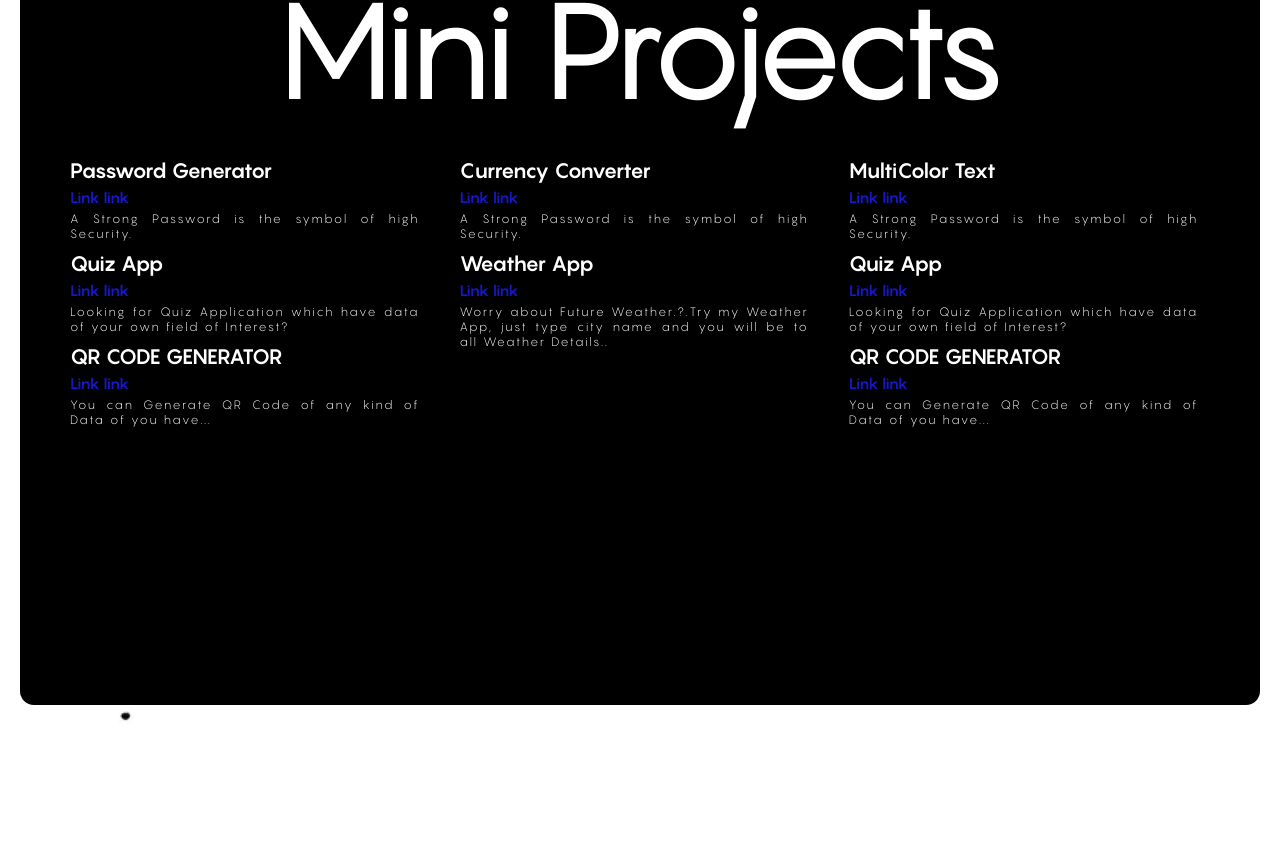
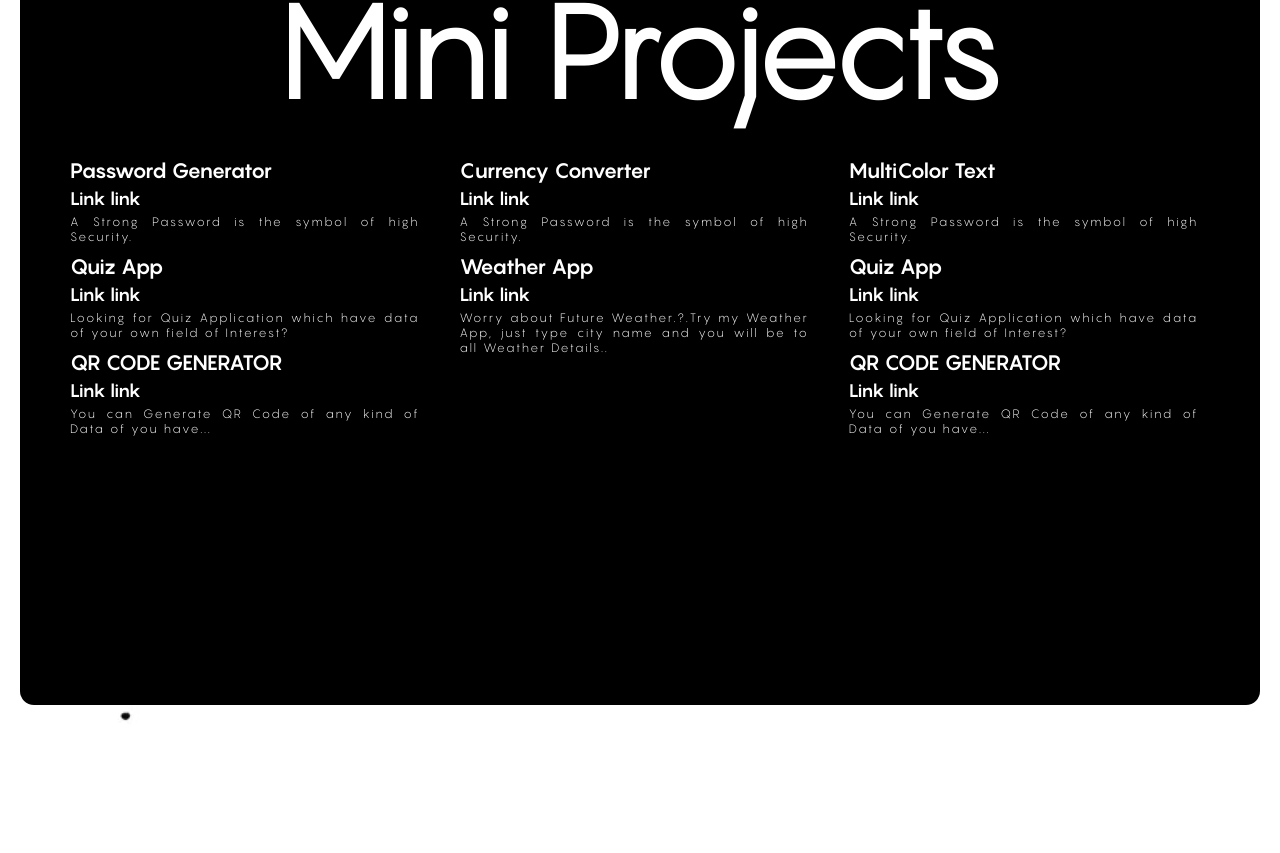
Before and after one commit to Talha-24/PortFolio_Website, a React (Vite) app: page / in a window 1280 px wide. Shown: the part 6047-6900 px from the top of the page. Built offline with nearby package versions, Linux system fonts and the light colour scheme.

Commit message:
FontSize

```diff
--- a/src/Portfolio/Pages/Page3.css
+++ b/src/Portfolio/Pages/Page3.css
@@ -41,8 +41,9 @@
 .projects a,span{
     margin-top: 5px;
     text-decoration:none;
-    color: rgb(23, 23, 202);
-    font-size: 15px;
+    color : white;
+    font-weight: bold;
+    font-size: 18px;
 }
 #descrip{
 margin-top: 5px;
--- a/src/Portfolio/Pages/Page6.css
+++ b/src/Portfolio/Pages/Page6.css
@@ -30,9 +30,9 @@ h2{
     font-family: talha3;
 }
 #description p{
-    font-size: 18px;
+    font-size: 22px;
     text-align: justify;
-    color: gray;
+
 }
 #note p{
    color: red;
```
